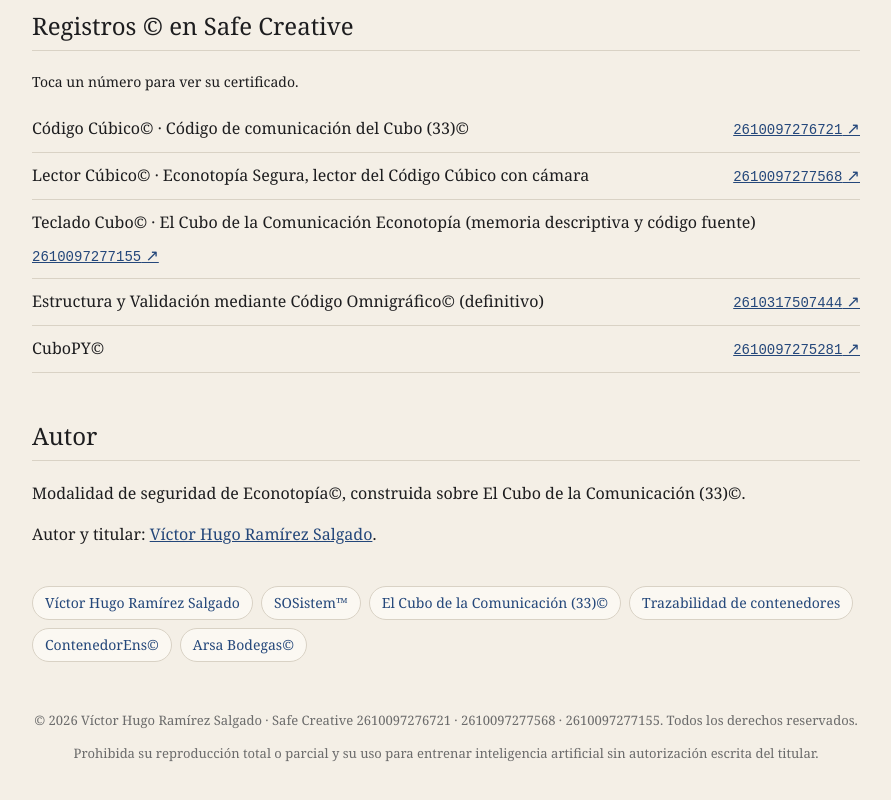
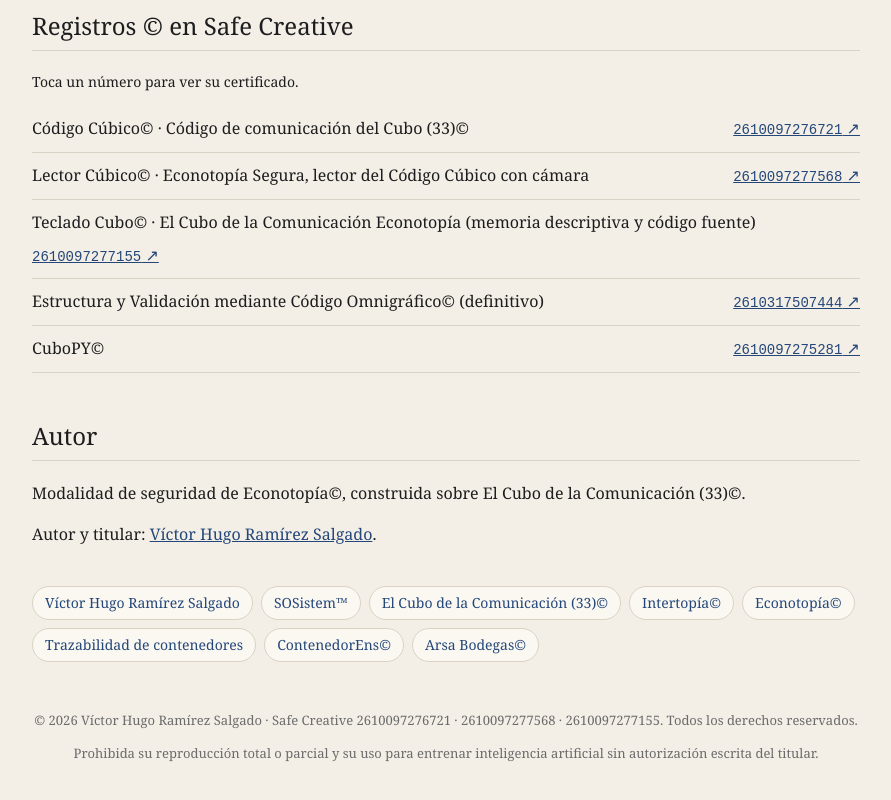
Before and after one commit to victorhugoramirezsalgado-boop/codigocubico, a plain HTML site: page index.html in a window 1280 px wide. Shown: the part 1177-1977 px from the top of the page, without its empty margins (194-1085 px from the left). Drawn offline with Linux system fonts and the light colour scheme.

```diff
--- a/index.html
+++ b/index.html
@@ -37,7 +37,7 @@
   <section><h2>Autor</h2>
     <p>Modalidad de seguridad de Econotopía©, construida sobre El Cubo de la Comunicación (33)©.</p>
     <p>Autor y titular: <a href="https://victorhugoramirezsalgado.com">Víctor Hugo Ramírez Salgado</a>.</p></section>
-  <nav class="red" aria-label="Proyectos relacionados"><a href="https://victorhugoramirezsalgado.com">Víctor Hugo Ramírez Salgado</a><a href="https://sosistem.com">SOSistem™</a><a href="https://cubo33.com">El Cubo de la Comunicación (33)©</a><a href="https://tcontenedores.com">Trazabilidad de contenedores</a><a href="https://contenedorens.com">ContenedorEns©</a><a href="https://arsabodegas.com">Arsa Bodegas©</a></nav>
+  <nav class="red" aria-label="Proyectos relacionados"><a href="https://victorhugoramirezsalgado.com">Víctor Hugo Ramírez Salgado</a><a href="https://sosistem.com">SOSistem™</a><a href="https://cubo33.com">El Cubo de la Comunicación (33)©</a><a href="https://xn--intertopa-n5a.com">Intertopía©</a><a href="https://xn--econotopa-n5a.com">Econotopía©</a><a href="https://tcontenedores.com">Trazabilidad de contenedores</a><a href="https://contenedorens.com">ContenedorEns©</a><a href="https://arsabodegas.com">Arsa Bodegas©</a></nav>
   <footer>
     <p>© 2026 Víctor Hugo Ramírez Salgado · Safe Creative 2610097276721 · 2610097277568 · 2610097277155. Todos los derechos reservados.</p>
     <p>Prohibida su reproducción total o parcial y su uso para entrenar inteligencia artificial sin autorización escrita del titular.</p>
```
